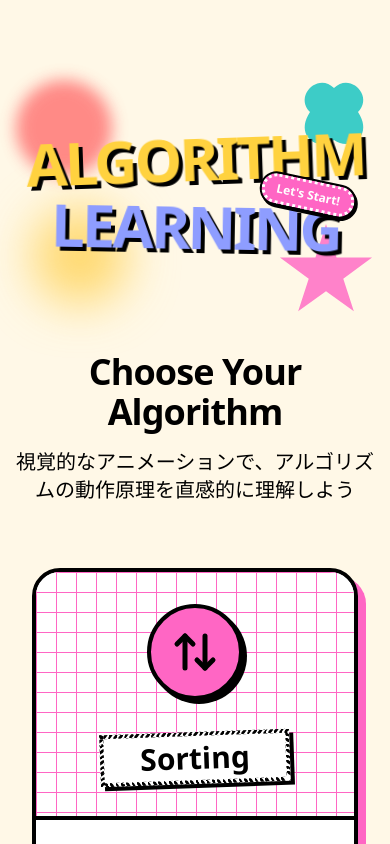
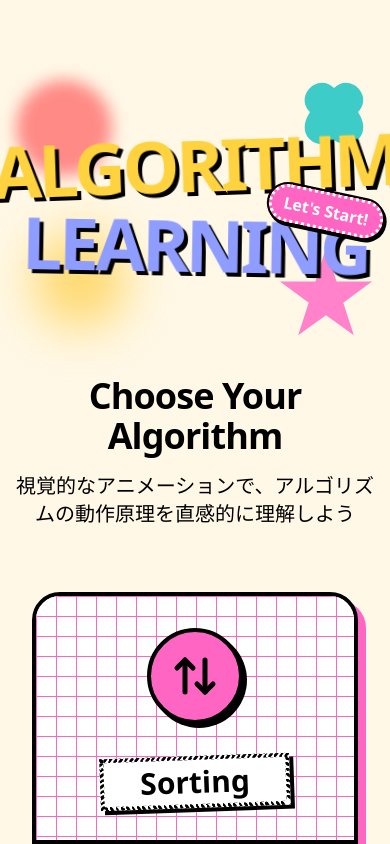
Before and after one commit to ks1590/algorithm-learning-app, a React (Vite) app: page / in a window 390 px wide. Shown: the top 844 px of the page. Built offline with nearby package versions, Linux system fonts and the light colour scheme.

Commit message:
style: Increase font sizes for PopTitle headings and the "Let's Start!" badge.

```diff
--- a/src/components/ui/PopTitle.tsx
+++ b/src/components/ui/PopTitle.tsx
@@ -30,13 +30,13 @@ export const PopTitle: React.FC = () => {
             <div className="relative z-10 flex flex-col items-center justify-center gap-2 md:gap-4">
 
                 {/* Line 1: ALGORITHM */}
-                <h1 className="text-6xl md:text-9xl font-black tracking-tighter text-[#FFD23F] drop-shadow-[4px_4px_0_rgba(0,0,0,1)] transform -rotate-2">
+                <h1 className="text-7xl md:text-9xl font-black tracking-tighter text-[#FFD23F] drop-shadow-[4px_4px_0_rgba(0,0,0,1)] transform -rotate-2">
                     ALGORITHM
                 </h1>
 
                 {/* Line 2: LEARNING */}
                  <div className="relative">
-                    <h1 className="text-6xl md:text-9xl font-black tracking-tighter text-[#8E9DFF] drop-shadow-[4px_4px_0_rgba(0,0,0,1)] transform rotate-1">
+                    <h1 className="text-7xl md:text-9xl font-black tracking-tighter text-[#8E9DFF] drop-shadow-[4px_4px_0_rgba(0,0,0,1)] transform rotate-1">
                         LEARN<span className="inline-block relative">
                             I
                             {/* Dot on I replacement or decoration? Let's make the 'I' interesting or standard */}
@@ -44,7 +44,7 @@ export const PopTitle: React.FC = () => {
                     </h1>
 
                      {/* "Start Now" Badge/Sticker */}
-                     <div className="absolute -top-4 -right-4 md:-top-10 md:-right-16 rotate-12 bg-[#FF66C4] text-white font-bold text-xs md:text-xl px-3 py-1 md:px-6 md:py-3 rounded-full border-[3px] md:border-4 border-dotted border-white shadow-[0_0_0_2px_#000,2px_2px_0_2px_#000] md:shadow-[0_0_0_4px_#000,4px_4px_0_4px_#000]">
+                     <div className="absolute -top-4 -right-4 md:-top-10 md:-right-16 rotate-12 bg-[#FF66C4] text-white font-bold text-md md:text-xl px-3 py-1 md:px-6 md:py-3 rounded-full border-[3px] md:border-4 border-dotted border-white shadow-[0_0_0_2px_#000,2px_2px_0_2px_#000] md:shadow-[0_0_0_4px_#000,4px_4px_0_4px_#000]">
                          Let's Start!
                      </div>
                  </div>
```
